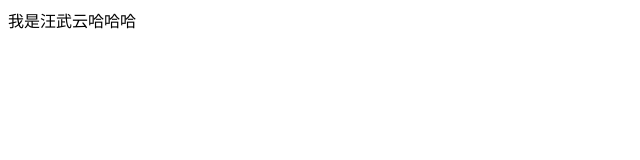
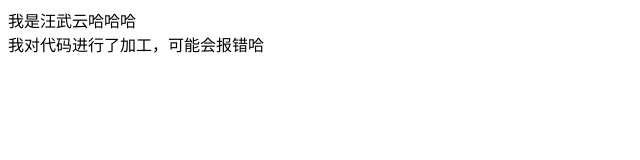
Before and after one commit to TongWang233/MyfirtGitTest, a plain HTML site: page index.html in a window 1280 px wide. Shown: the whole page, without its empty margins (0-640 px from the left). Drawn offline with Linux system fonts and the light colour scheme.

Commit message:
我提交了代码

```diff
--- a/index.html
+++ b/index.html
@@ -5,5 +5,6 @@
 </head>
 <body>
 <div>我是汪武云哈哈哈</div>
+<div>我对代码进行了加工，可能会报错哈</div>
 </body>
 </html>
```
